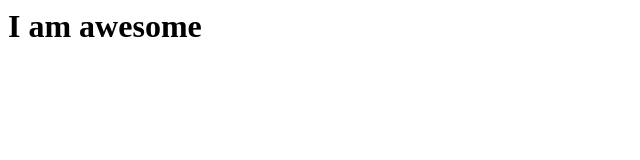
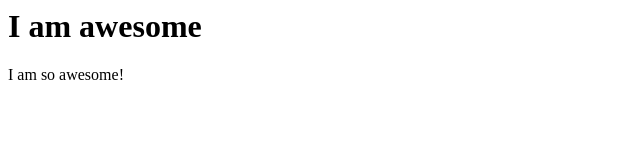
Before and after one commit to regiboy/Awesome1, a plain HTML site: page index.html in a window 1280 px wide. Shown: the full height of the page, 0-640 px from the left. Drawn offline with Linux system fonts and the light colour scheme.

Commit message:
Update index.html

```diff
--- a/index.html
+++ b/index.html
@@ -1 +1,4 @@
 <h1>I am awesome</h1>
+<div>
+  <p>I am so awesome!</p>
+</div>
```
